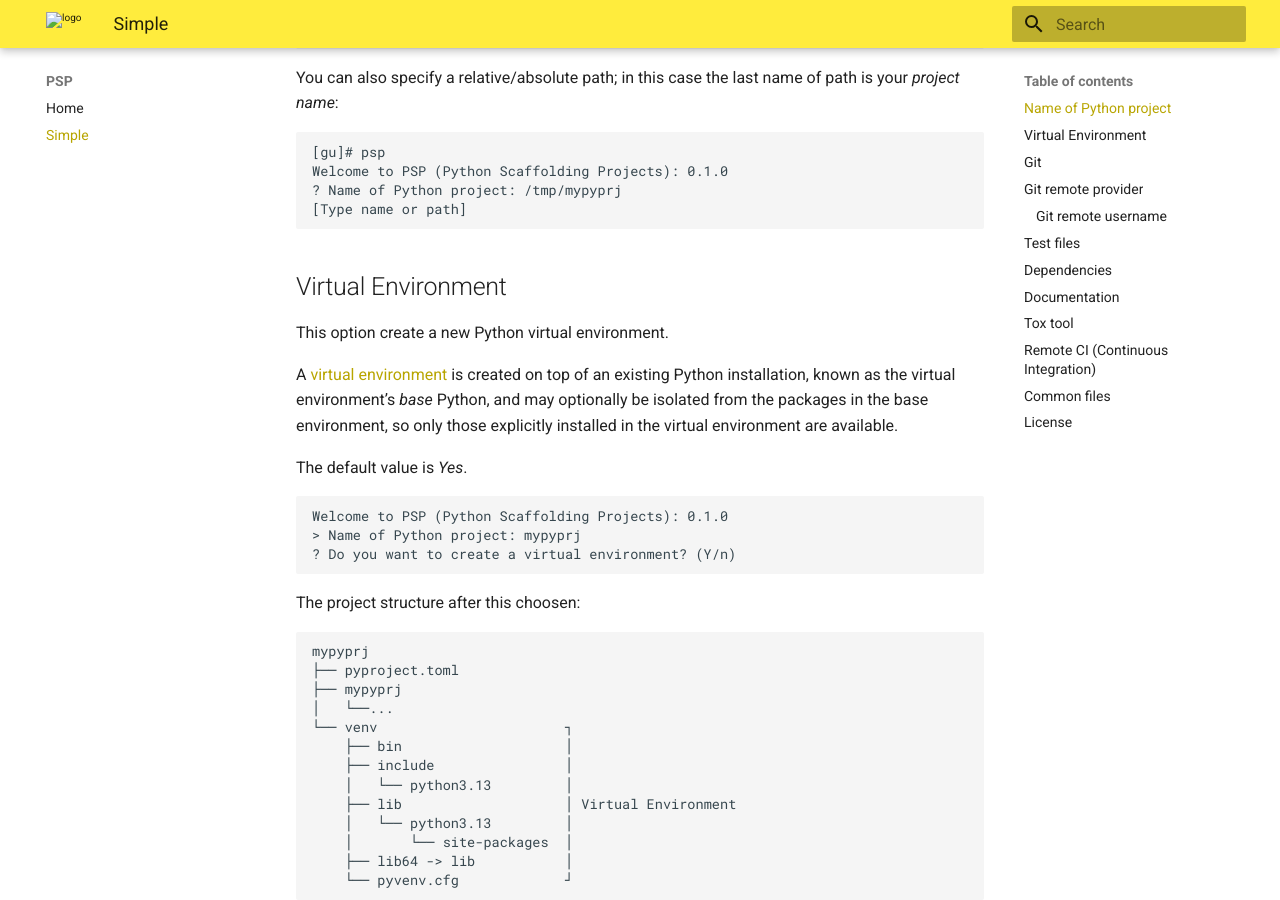
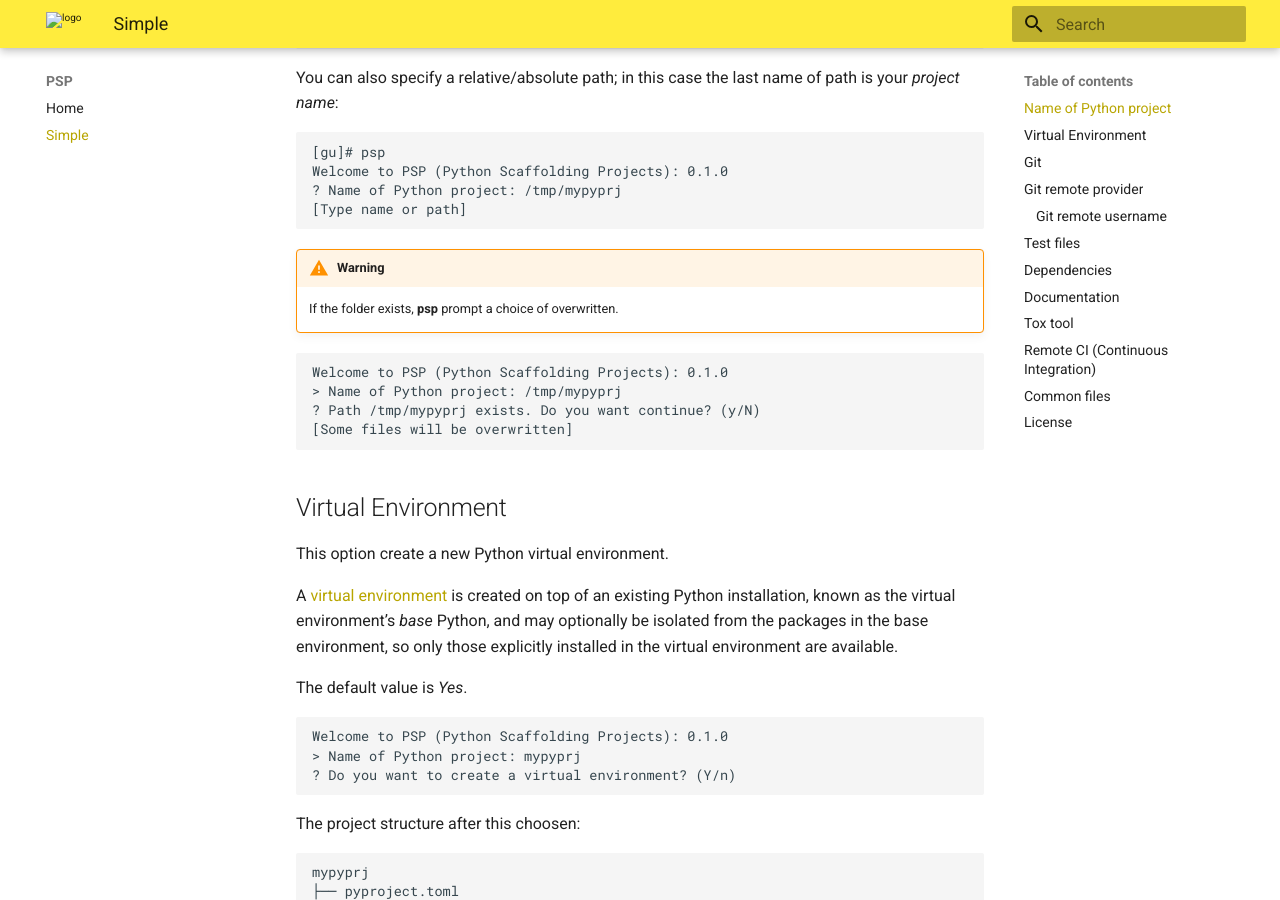
Before and after one commit to MatteoGuadrini/psp, an MkDocs documentation site: the page built from docs/simple.md, in a window 1280 px wide and 900 px high, scrolled down 848 px. Built offline with MkDocs 1.6.1 and Material for MkDocs 9.7.7, drawn with Linux system fonts in a browser that asks for light colours.

Commit message:
docs: add warning to path exists

````diff
--- a/docs/simple.md
+++ b/docs/simple.md
@@ -37,6 +37,16 @@ You can also specify a relative/absolute path; in this case the last name of pat
 Welcome to PSP (Python Scaffolding Projects): 0.1.0
 ? Name of Python project: /tmp/mypyprj
 [Type name or path]
+```
+
+!!! warning
+    If the folder exists, **psp** prompt a choice of overwritten.
+
+```console
+Welcome to PSP (Python Scaffolding Projects): 0.1.0
+> Name of Python project: /tmp/mypyprj
+? Path /tmp/mypyprj exists. Do you want continue? (y/N)
+[Some files will be overwritten]
 ```
 
 ## Virtual Environment
````
